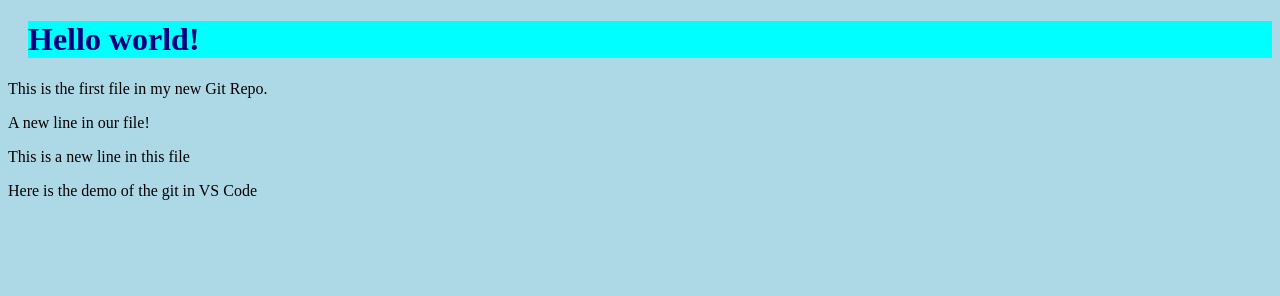
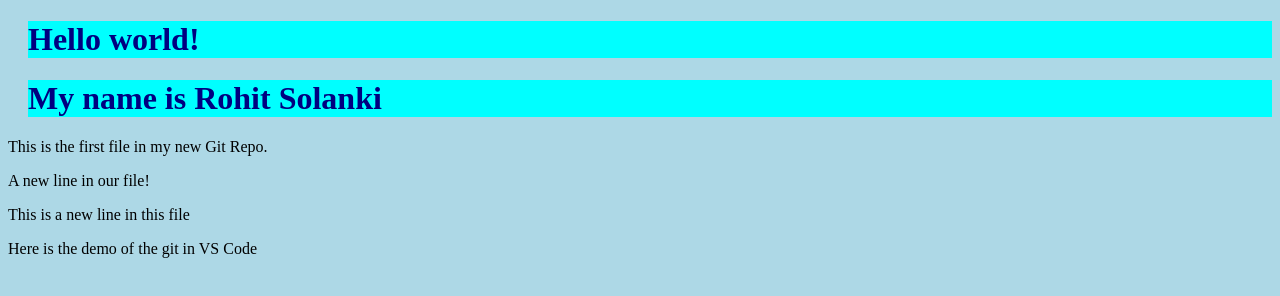
Before and after one commit to rohitsolanki1/myproject, a plain HTML site: page index.html in a window 1280 px wide. Drawn offline with Linux system fonts and the light colour scheme.

Commit message:
second commit

```diff
--- a/index.html
+++ b/index.html
@@ -7,6 +7,7 @@
 <body>
 
 <h1>Hello world!</h1>
+<h1>My name is Rohit Solanki</h1>
 <p>This is the first file in my new Git Repo.</p>
 <p>A new line in our file!</p>
 <p>This is a new line in this file</p>
```
